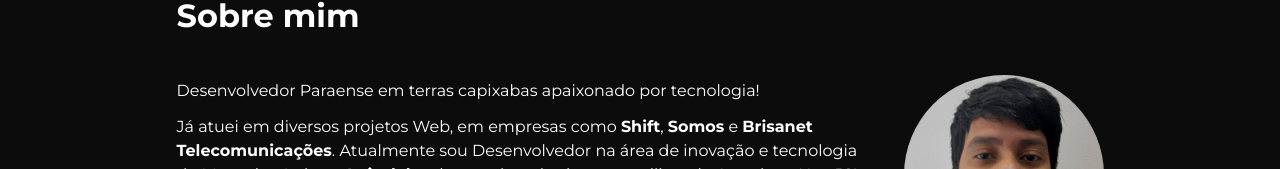
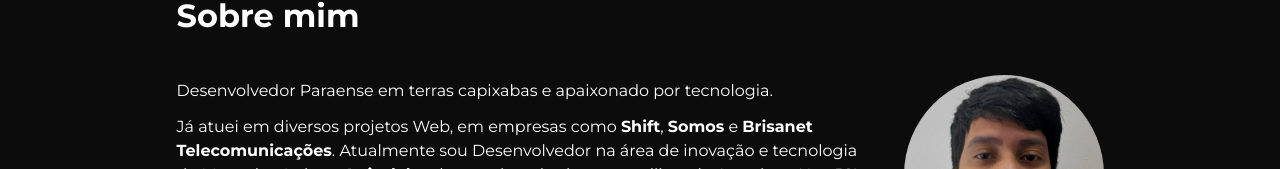
Before and after one commit to allanplobo/allanlobodotcom, an Angular app: page /sobre in a window 1280 px wide. Shown: the part 118-287 px from the top of the page. Built offline with nearby package versions, Linux system fonts and the light colour scheme.

Commit message:
feat: change text on about page

```diff
--- a/src/app/pages/about/about.component.html
+++ b/src/app/pages/about/about.component.html
@@ -5,7 +5,8 @@
     <div class="intro">
       <div class="texts">
         <p>
-          Desenvolvedor Paraense em terras capixabas apaixonado por tecnologia!
+          Desenvolvedor Paraense em terras capixabas e apaixonado por
+          tecnologia.
         </p>
 
         <p class="experience">
```
